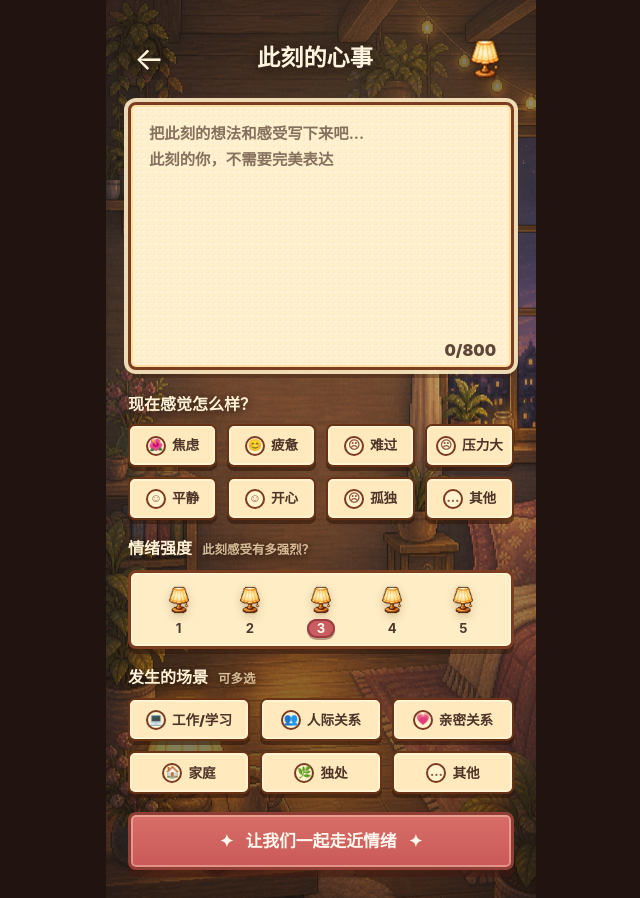
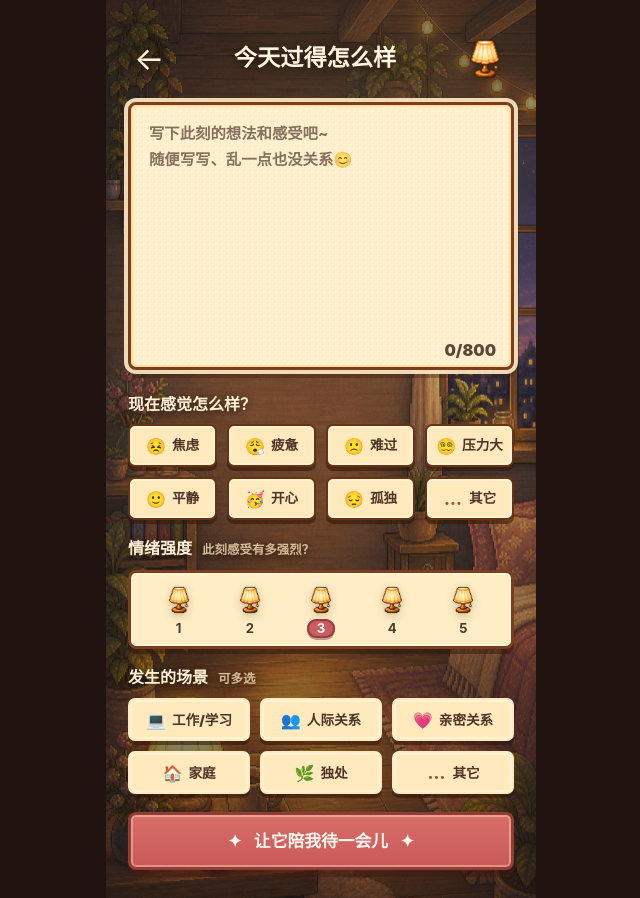
Before and after one commit to lizzylee1231-del/Warmplace-frontend, a website with bundled scripts: page index.html in a window 1280 px wide. Both pictures are taken after a click on the button "记录". Shown: the whole page, without its empty margins (319-959 px from the left). Built offline with nearby package versions, Linux system fonts and the light colour scheme.

Commit message:
Polish record page copy and chips

```diff
--- a/src/pages/RecordPage.js
+++ b/src/pages/RecordPage.js
@@ -1,12 +1,12 @@
 const EMOTION_TAGS = [
-  { label: "焦虑", icon: "🌺" },
-  { label: "疲惫", icon: "😊" },
-  { label: "难过", icon: "☹" },
-  { label: "压力大", icon: "☹" },
-  { label: "平静", icon: "☺" },
-  { label: "开心", icon: "☺" },
-  { label: "孤独", icon: "☹" },
-  { label: "其他", icon: "…" },
+  { label: "焦虑", icon: "😣" },
+  { label: "疲惫", icon: "😮‍💨" },
+  { label: "难过", icon: "🙁" },
+  { label: "压力大", icon: "😵‍💫" },
+  { label: "平静", icon: "🙂" },
+  { label: "开心", icon: "🥳" },
+  { label: "孤独", icon: "😔" },
+  { label: "其它", icon: "…" },
 ];
 
 const SCENE_TAGS = [
@@ -15,7 +15,7 @@ const SCENE_TAGS = [
   { label: "亲密关系", icon: "💗" },
   { label: "家庭", icon: "🏠" },
   { label: "独处", icon: "🌿" },
-  { label: "其他", icon: "…" },
+  { label: "其它", icon: "…" },
 ];
 
 const AI_REQUEST_KEY = "nuanwo_ai_reply_payload";
@@ -67,7 +67,7 @@ export function RecordPage({ navigateTo, query }) {
       <button class="record-back-button" type="button" data-back-home aria-label="返回首页">
         <span aria-hidden="true">←</span>
       </button>
-      <h1>此刻的心事</h1>
+      <h1>今天过得怎么样</h1>
       <img class="record-top-icon" src="${LAMP_ICON}" alt="" aria-hidden="true" />
     </header>
 
@@ -76,7 +76,7 @@ export function RecordPage({ navigateTo, query }) {
         <textarea
           name="note"
           maxlength="800"
-          placeholder="把此刻的想法和感受写下来吧...&#10;此刻的你，不需要完美表达"
+          placeholder="写下此刻的想法和感受吧~&#10;随便写写、乱一点也没关系😊"
           required
           data-note
         ></textarea>
@@ -114,7 +114,7 @@ export function RecordPage({ navigateTo, query }) {
 
       <button class="record-submit" type="submit">
         <span aria-hidden="true">✦</span>
-        让我们一起走近情绪
+        让它陪我待一会儿
         <span aria-hidden="true">✦</span>
       </button>
     </form>
--- a/src/styles.css
+++ b/src/styles.css
@@ -732,13 +732,17 @@ input:focus-visible,
   width: 20px;
   height: 20px;
   place-items: center;
-  border: 2px solid #7b3a21;
+  border: 0;
   border-radius: 999px;
-  background: #fff4cd;
+  background: transparent;
   color: #935643;
-  font-size: 0.72rem;
+  font-size: 1rem;
   line-height: 1;
   box-shadow: none;
+}
+
+.scene-grid .record-choice > span {
+  border-color: transparent;
 }
 
 .record-choice input:checked + span {
```
